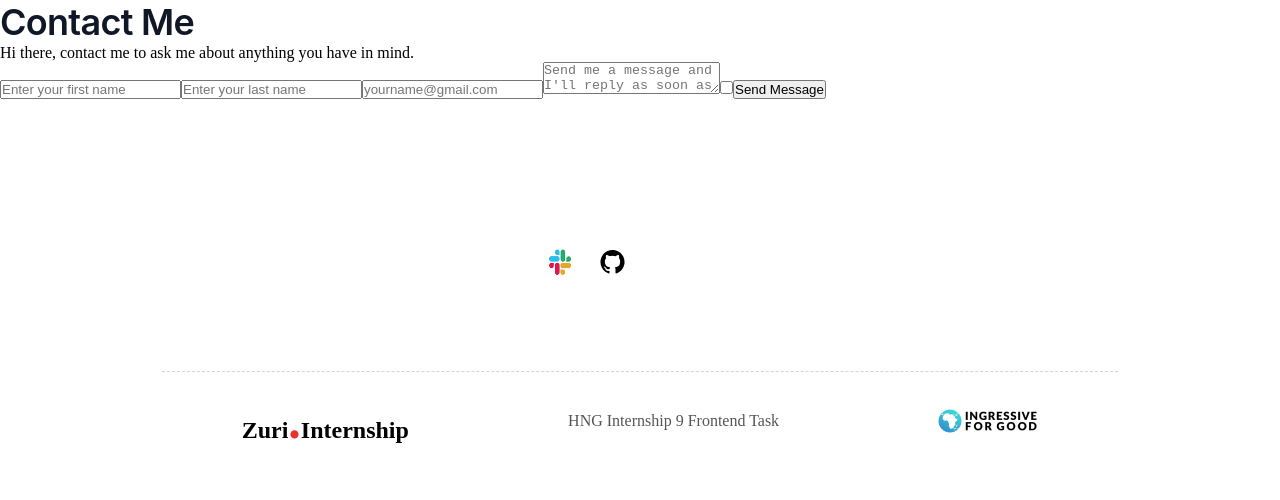
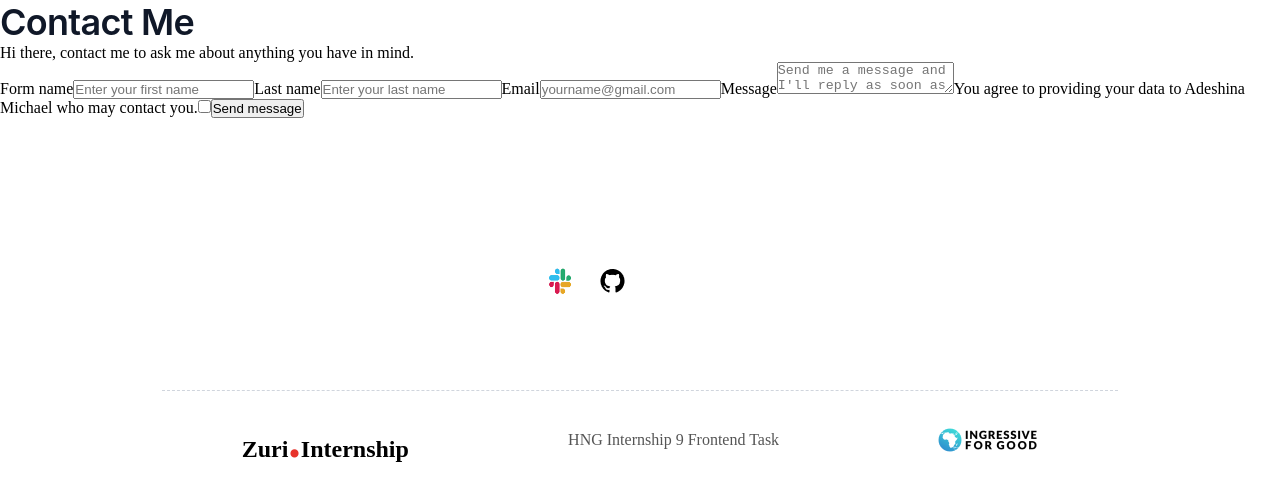
Before and after one commit to michado2019/HNG-internship-task1, a React (Create React App) app: page /contact in a window 1280 px wide. Shown: the top 500 px of the page. Built offline with nearby package versions, Linux system fonts and the light colour scheme.

Commit message:
feat: Labels added to form elements

```diff
--- a/src/components/pages/Contact.jsx
+++ b/src/components/pages/Contact.jsx
@@ -2,6 +2,7 @@ import React from "react";
 import "./Contact.css";
 
 export default function Contact() {
+  const name = "Adeshina Michael";
   return (
     <div className="contactWrapper">
       <h1 className="contactTitle">Contact Me</h1>
@@ -9,27 +10,32 @@ export default function Contact() {
         Hi there, contact me to ask me about anything you have in mind.
       </p>
       <form className="contactForm">
+        <label htmlFor="first_name">Form name</label>
         <input
           type="text"
           placeholder="Enter your first name"
           className="contactInput"
           id="first_name"
         />
+        <label htmlFor="Last_name">Last name</label>
         <input
           type="text"
           placeholder="Enter your last name"
           className="contactInput"
           id="last_name"
         />
+        <label htmlFor="email">Email</label>
         <input
           type="text"
           placeholder="yourname@gmail.com"
           className="contactInput"
           id="email"
         />
+        <label htmlFor="message">Message</label>
         <textarea placeholder="Send me a message and I&#39;ll reply as soon as possible" className="contactInput" id='message' />
+        <label htmlFor="checkbox">You agree to providing your data to <span id='name'>{name}</span> who may contact you.</label>
         <input type="checkbox" id="checkbox" name="" value="" />
-        <button className="contactInput" id='btn__submit'>Send Message</button>
+        <button className="contactInput" id='btn__submit'>Send message</button>
       </form>
     </div>
   );
```
